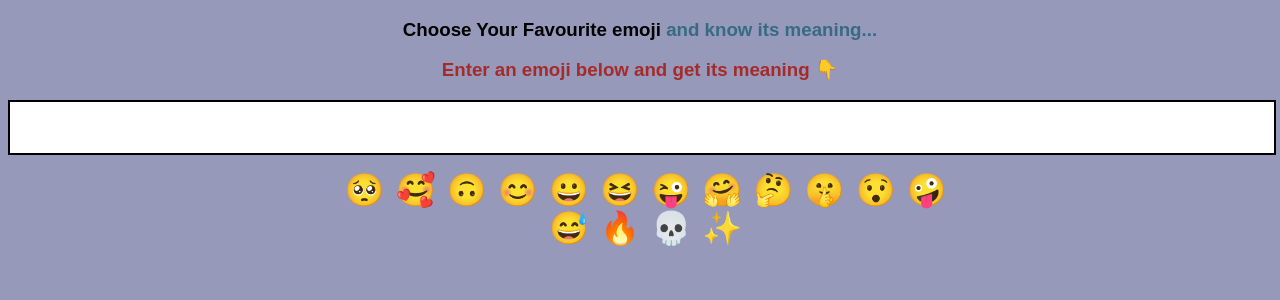
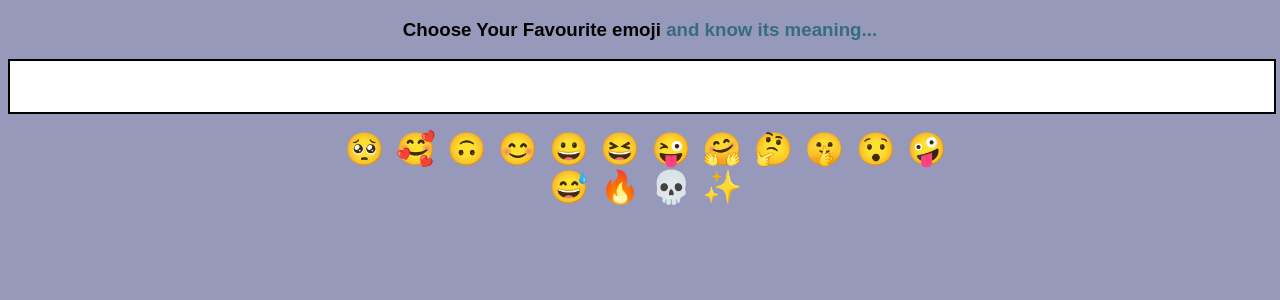
Before and after one commit to nishtha53/Emoji-translator, a React (Create React App) app: page / in a window 1280 px wide. Shown: the top 300 px of the page. Built offline with nearby package versions, Linux system fonts and the light colour scheme.

Commit message:
update app.js file

```diff
--- a/src/App.js
+++ b/src/App.js
@@ -43,9 +43,6 @@ export default function App() {
         Choose Your Favourite emoji{" "}
         <span id="spantext">and know its meaning...</span>
       </h3>
-      <h3 style={{ color: "brown" }}>
-        Enter an emoji below and get its meaning 👇
-      </h3>
       <input onChange={inputEventHandler}></input>
       <p id="meaning">{meaning}</p>
       <div
```
